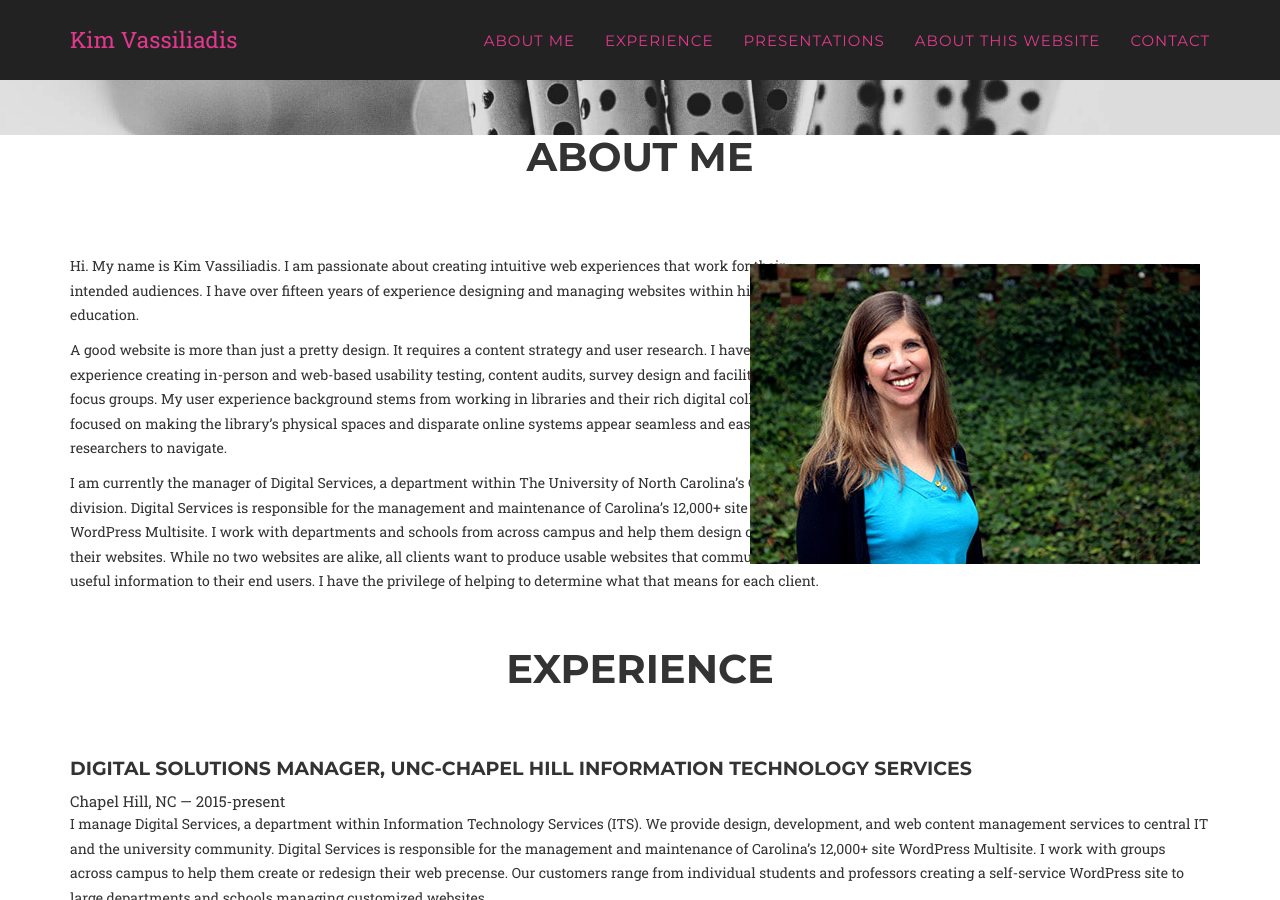
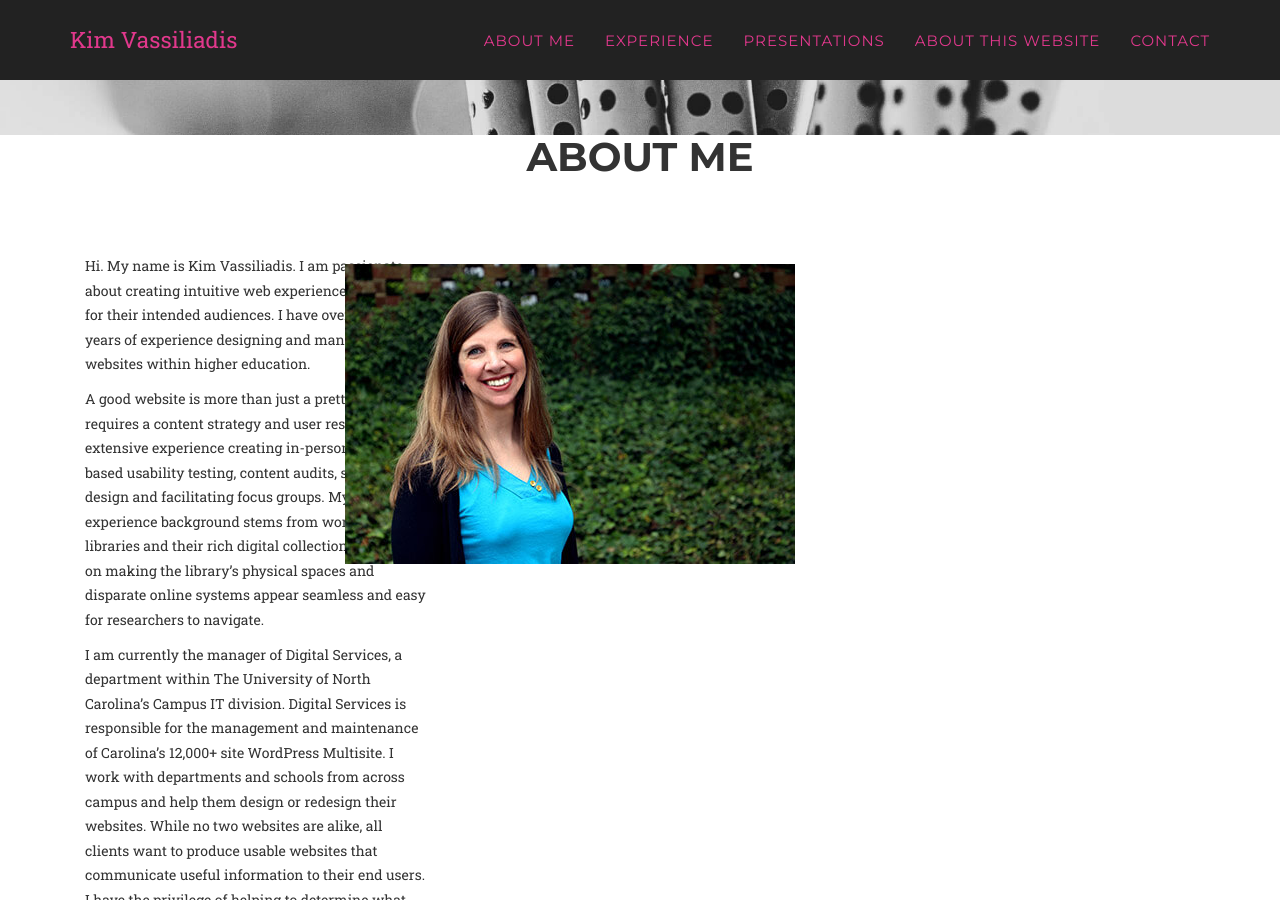
Before and after one commit to kimbrarian/jekyll, a Jekyll site: the page built from index.html, in a window 1280 px wide and 900 px high, scrolled down 541 px. Built offline with Jekyll 4.4.1, drawn with Linux system fonts in a browser that asks for light colours; some web fonts are replaced.

Commit message:
Update about.html

```diff
--- a/_includes/about.html
+++ b/_includes/about.html
@@ -9,6 +9,7 @@
             </div>
             <div class="row">
                 <div class="col-sm-12 col-lg-8">
+                    <div class="col-xs-12 col-sm-12 col-lg-6">
                     <p>Hi. My name is Kim Vassiliadis. I am passionate about creating intuitive web experiences that work for their intended audiences.
                         I have over fifteen years of experience designing and managing websites within higher education.</p>
 
@@ -26,7 +27,7 @@
                        their end users. I have the privilege of helping to determine what that means for each client.
                     </p>
                 </div>
-                <div class="col-sm-12 col-lg-4">
+                <div class="col-xs-12 col-sm-12 col-lg-6">
                     <img src="img/about/Kim-HeadShot.jpg" alt="headshot" align="right" style="padding:10px;" />
                 </div>
                     <!--
```
